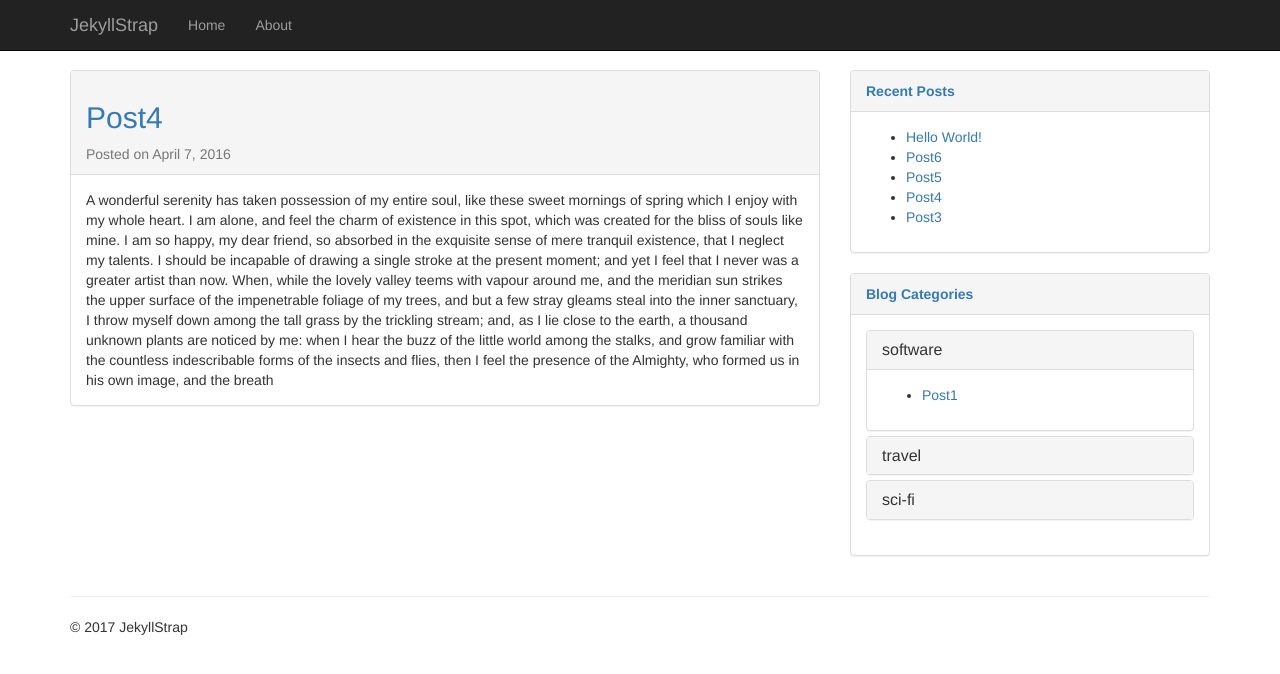
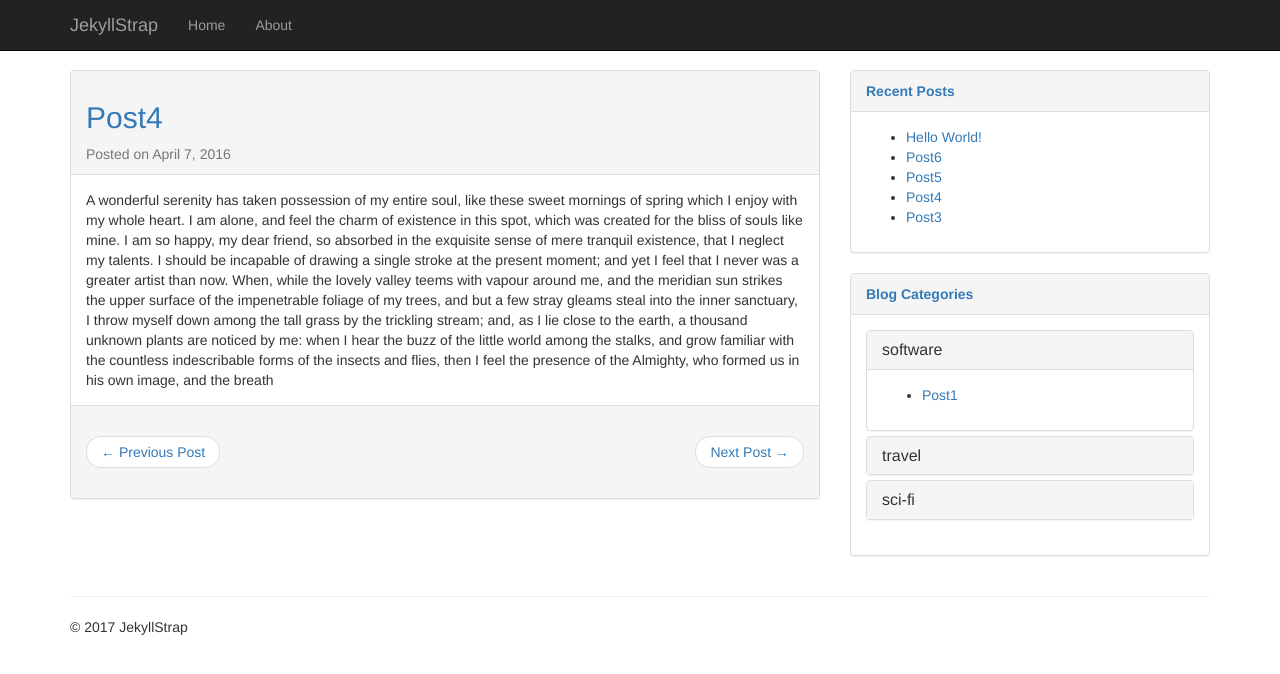
Before and after one commit to TheEssem/jekyllstrap-theme, a Jekyll site: the page built from _posts/2016-04-07-post4.html, in a window 1280 px wide. Shown: the top 674 px of the page. Built offline with Jekyll 4.4.1, drawn with Linux system fonts in a browser that asks for light colours; nearby versions of some CDN libraries.

Commit message:
Update post.html

```diff
--- a/_layouts/post.html
+++ b/_layouts/post.html
@@ -12,6 +12,20 @@
             </div>
             <div class="panel-body">
                 {{ content }}
+            </div>
+		<div class="panel-footer">
+                <ul class="pager blog-pager">
+                    {% if page.previous.url %}
+                    <li class="previous">
+                        <a href="{{ page.previous.url | prepend: site.url | replace: '//', '/' }}" data-toggle="tooltip" data-placement="top"
+                        title="{{page.previous.title}}">&larr; Previous Post</a>
+                    </li>
+                    {% endif %} {% if page.next.url %}
+                    <li class="next">
+                        <a href="{{ page.next.url | prepend: site.url | replace: '//', '/' }}" data-toggle="tooltip" data-placement="top" title="{{page.next.title}}">Next Post &rarr;</a>
+                    </li>
+                    {% endif %}
+                </ul>
             </div>
         </div>
 		  <!--div class="panel panel-default">
```
